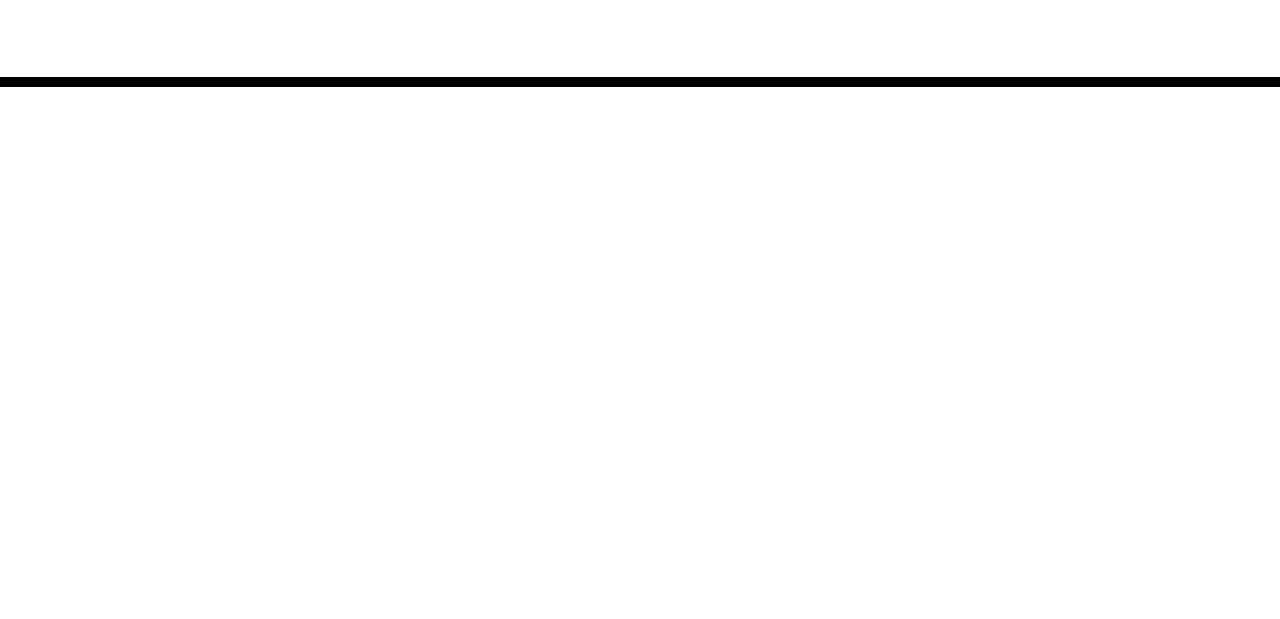
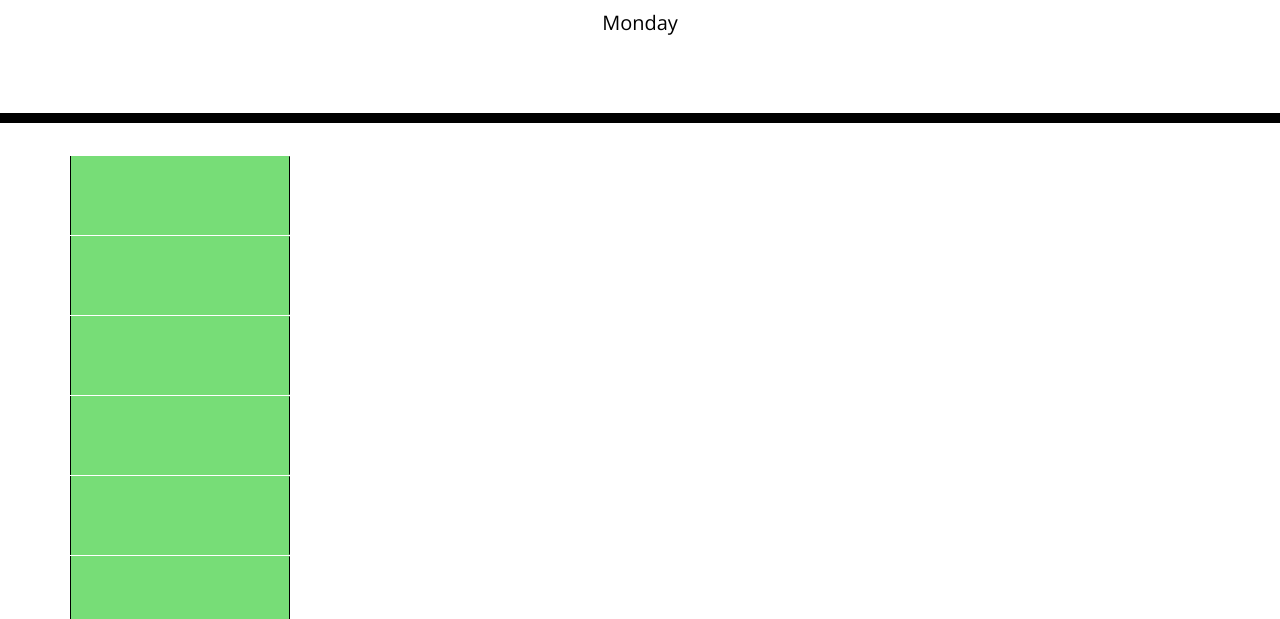
Before and after one commit to CodeWarrior-debug/hw5-api-plan-days, a plain HTML site: page index.html in a window 1280 px wide. Shown: the part 181-800 px from the top of the page. Drawn offline with nearby package versions, Linux system fonts and the light colour scheme.

Commit message:
The jquery append loop for all timeblocks is complete, however the timeblock formatting is not quite correct.

```diff
--- a/Assets/css/style.css
+++ b/Assets/css/style.css
@@ -28,6 +28,8 @@ textarea{
 .time-block{
   text-align: center;
   border-radius: 15px;
+  display: flex;
+  flex-direction: row;
 }
 
 .row {
--- a/Assets/javascript/script.js
+++ b/Assets/javascript/script.js
@@ -1,15 +1,46 @@
+
 // GIVEN I am using a daily planner to create a schedule
 
 // WHEN I open the planner
 // THEN the current day is displayed at the top of the calendar
+    var nowHR = moment();
+    $('#currentDay').text(moment().format('dddd'));
 
-var dayOfWeek = $('#currentDay').text=moment().format('dd');
+    // =('Wednesday'); //moment().format('dd')
 
 
 // WHEN I scroll down
 // THEN I am presented with timeblocks for standard business hours
 
-// for (var i = 0; i < 1; i++) {  //CHANGE MAX
+//stack overflow question 25498082
+ var timeBlockHtml = '<div class="row">' +
+                    '<div class="description"></div>'+
+                    '<div class="hour"></div>'+
+                    '<div class="time-block" >'+
+                    '<textarea class="future"></textarea>'+
+                    '</div>'+
+                    '<div class="saveBtn"></div>'+
+                    '</div>'+
+                    '</div>';
+
+function buildWorkDay() {
+    for (i=8; i < 18; i++){
+        $(timeBlockHtml).appendTo('.container')
+        }
+}
+
+
+
+buildWorkDay();
+
+//            '<div class="parent">' +
+//                '<div class="loadimg"></div>' +
+//                '<div class="header"></div>' +
+//                '<div class="msg"></div>' +
+//            '</div>';
+// $(document.body).append(html);
+
+
 //     // Create button
 //     var letterBtn = $('<button>');
 //     // Assign style to the button
@@ -21,7 +52,9 @@ var dayOfWeek = $('#currentDay').text=moment().format('dd');
 //     // Attach the letter element
 //     buttonListEl.append(letterBtn);
 //   }
-// }
+
+
+
 
 
 // WHEN I view the timeblocks for that day
```
Also changed, not shown: index.html (+39 -1 lines).
